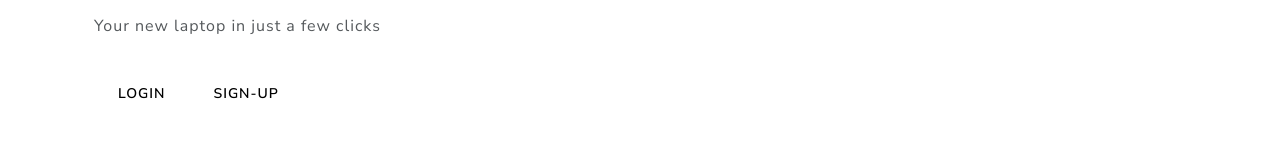
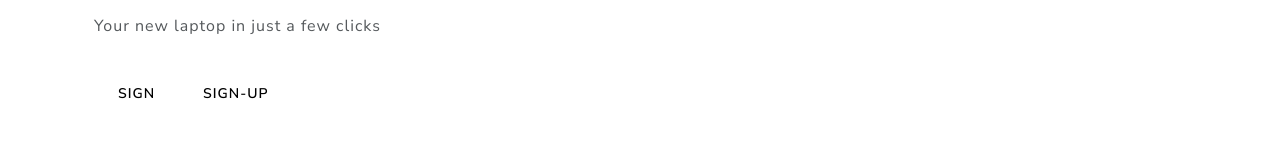
Before and after one commit to jsbrcadtech/ClubJLaptops, a React (Create React App) app in the folder frontend/: page / in a window 1280 px wide. Shown: the part 328-496 px from the top of the page. Built offline with nearby package versions, Linux system fonts and the light colour scheme.

Commit message:
style changes

```diff
--- a/frontend/src/components/Header.js
+++ b/frontend/src/components/Header.js
@@ -23,7 +23,7 @@ const Header = () => {
 
   return (
     <header>
-      <Navbar className="navbar navbar-dark bg-primary" collapseOnSelect>
+      <Navbar variant="dark" bg="primary" collapseOnSelect expand="lg">
         <Container>
           <LinkContainer to="/">
             <Navbar.Brand>{icon}</Navbar.Brand>
--- a/frontend/src/components/screens/HomeScreen.js
+++ b/frontend/src/components/screens/HomeScreen.js
@@ -11,7 +11,7 @@ const MainScreen = () => {
             <p className="subtitle">Your new laptop in just a few clicks</p>
           </div>
           <Link className="btn btn-light my-3" to="/login">
-            Login
+            Sign
           </Link>
           <Link className="btn btn-light my-3" to="/register">
             Sign-up
```
